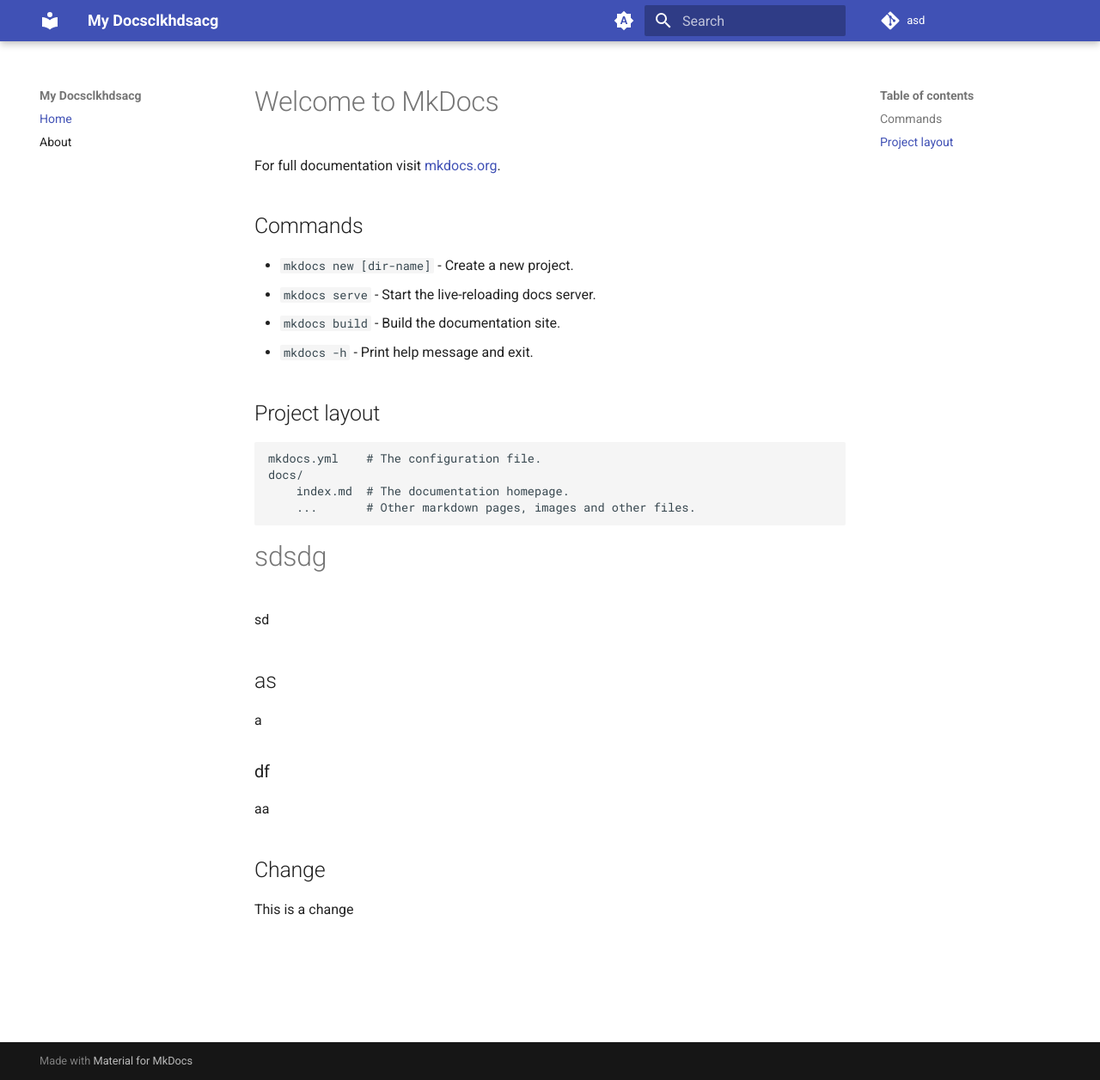
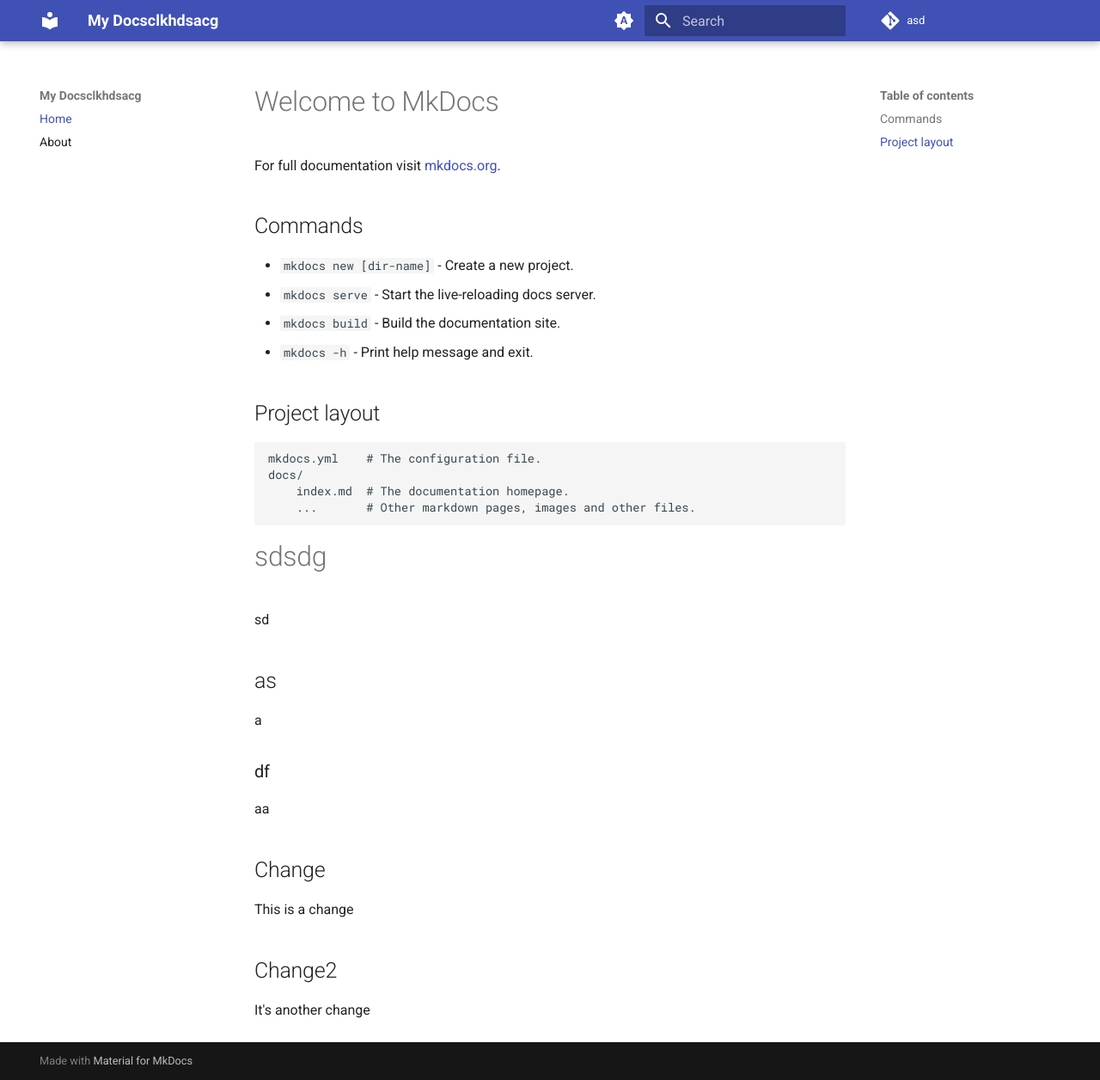
Before and after one commit to MeltYouDown/mkdocs_demo, an MkDocs documentation site: the page built from docs/index.md, in a window 1280 px wide and 1256 px high. Shown: the whole window at 86% size. Built offline with MkDocs 1.6.1 and Material for MkDocs 9.7.7, drawn with Linux system fonts in a browser that asks for light colours.

Commit message:
修改文档,测试 **Read The Docs** 自动化部署

```diff
--- a/docs/index.md
+++ b/docs/index.md
@@ -30,3 +30,6 @@
 
 ## Change
 This is a change
+
+## Change2
+It's another change
```
